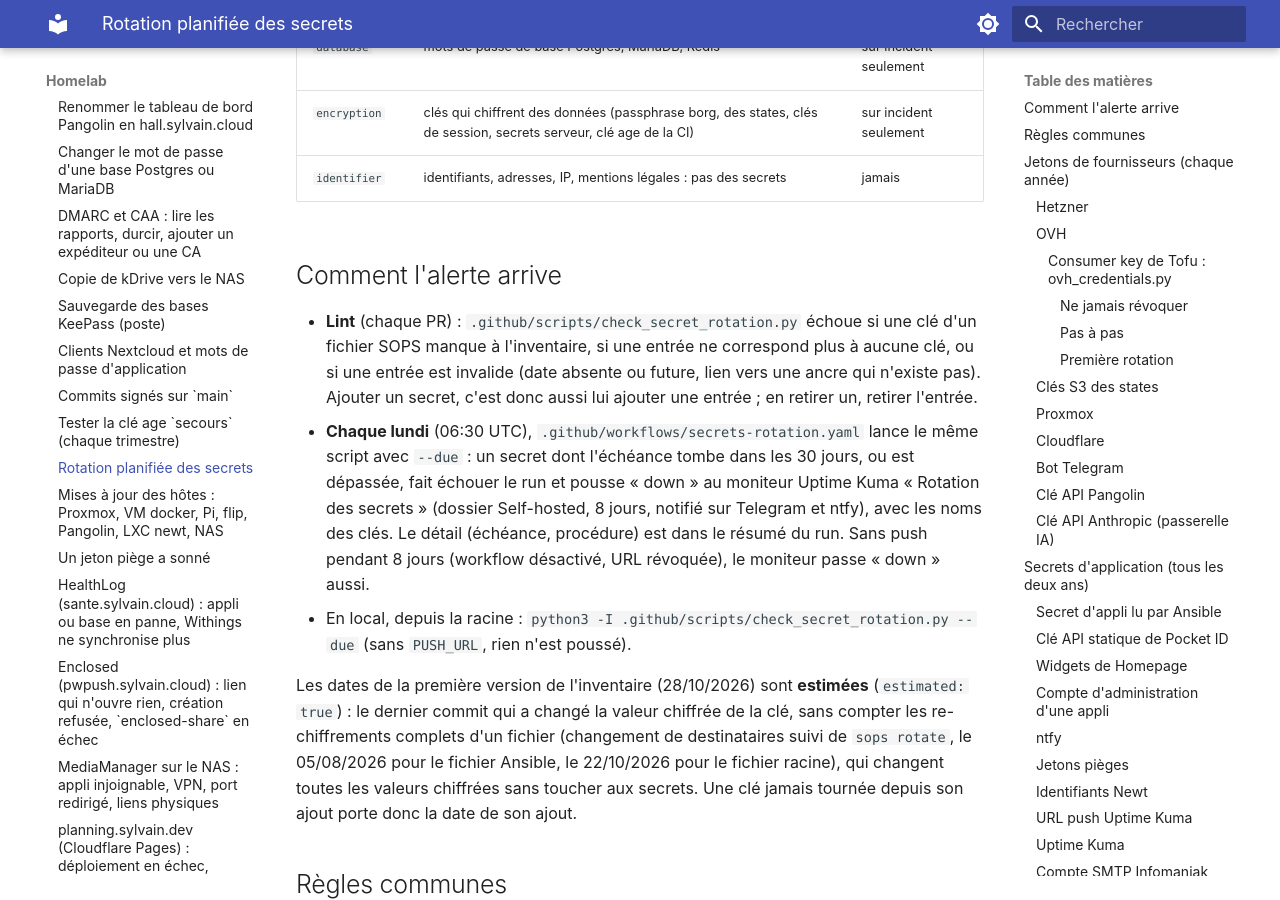
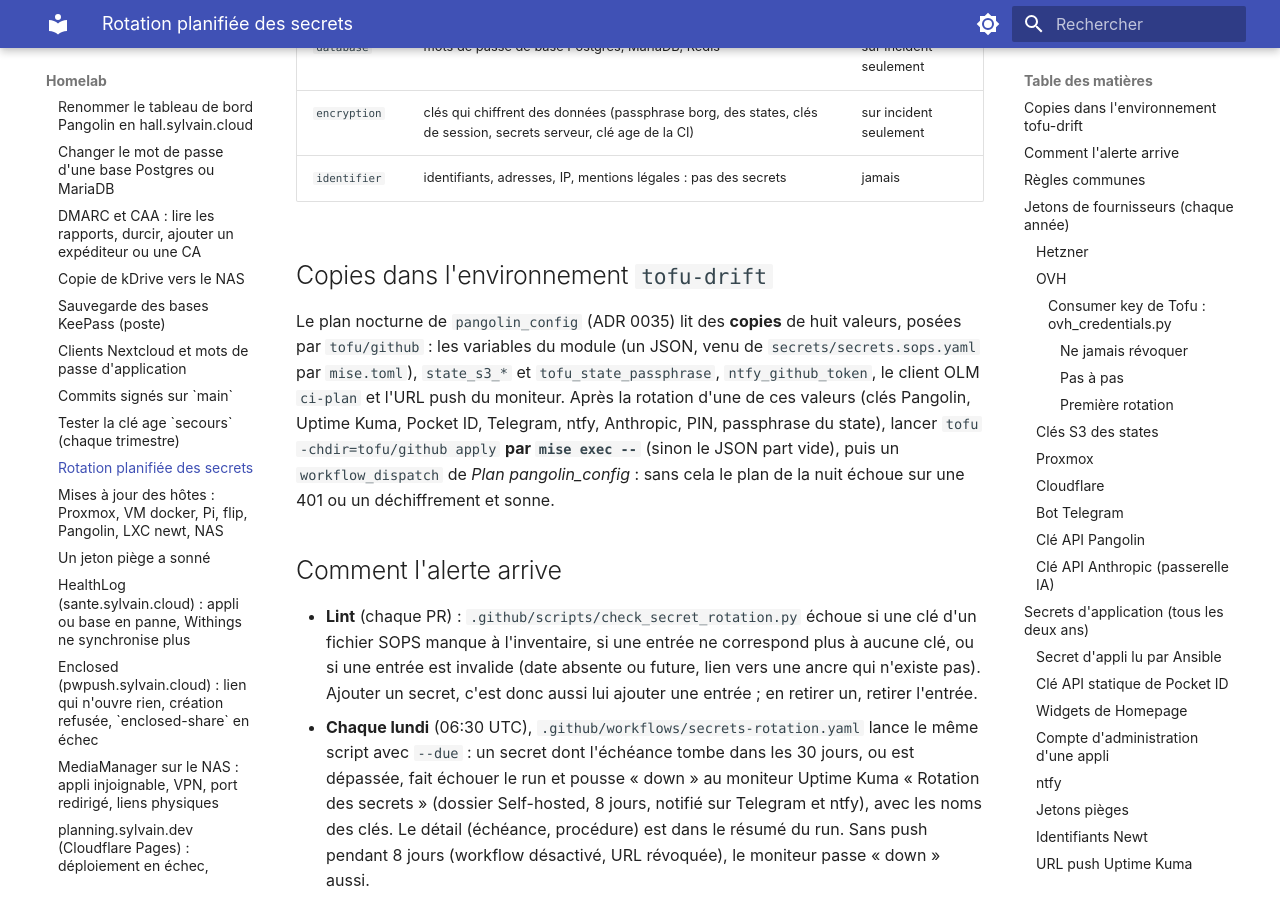
Before and after one commit to sylvainmetayer/homelab, an MkDocs documentation site: the page built from docs/runbooks/rotation-des-secrets.md, in a window 1280 px wide and 900 px high, scrolled down 549 px. Built offline with MkDocs 1.6.1 and Material for MkDocs 9.7.7, drawn with Linux system fonts in a browser that asks for light colours.

Commit message:
fix(ci): plan nocturne, cause d'échec en mots fixes, umask 077, ADR 0035 et runbook de rotation alignés sur le code
Claude-Session: https://claude.ai/code/session_01EfxfYB2pkaQLtTaWEbDKW8

```diff
--- a/docs/runbooks/rotation-des-secrets.md
+++ b/docs/runbooks/rotation-des-secrets.md
@@ -16,6 +16,18 @@ ses étapes ci-dessous (`how`). Plus bas, « fichier racine » désigne
 | `database` | mots de passe de base Postgres, MariaDB, Redis | sur incident seulement |
 | `encryption` | clés qui chiffrent des données (passphrase borg, des states, clés de session, secrets serveur, clé age de la CI) | sur incident seulement |
 | `identifier` | identifiants, adresses, IP, mentions légales : pas des secrets | jamais |
+
+## Copies dans l'environnement `tofu-drift`
+
+Le plan nocturne de `pangolin_config` (ADR 0035) lit des **copies** de huit
+valeurs, posées par `tofu/github` : les variables du module (un JSON, venu de
+`secrets/secrets.sops.yaml` par `mise.toml`), `state_s3_*` et
+`tofu_state_passphrase`, `ntfy_github_token`, le client OLM `ci-plan` et l'URL
+push du moniteur. Après la rotation d'une de ces valeurs (clés Pangolin,
+Uptime Kuma, Pocket ID, Telegram, ntfy, Anthropic, PIN, passphrase du state),
+lancer `tofu -chdir=tofu/github apply` **par `mise exec --`** (sinon le JSON
+part vide), puis un `workflow_dispatch` de *Plan pangolin_config* : sans cela le
+plan de la nuit échoue sur une 401 ou un déchiffrement et sonne.
 
 ## Comment l'alerte arrive
 
```
Also changed, not shown: docs/adr/0035-plan-opentofu-en-ci.md (+5 -5 lines), 1 other file.
